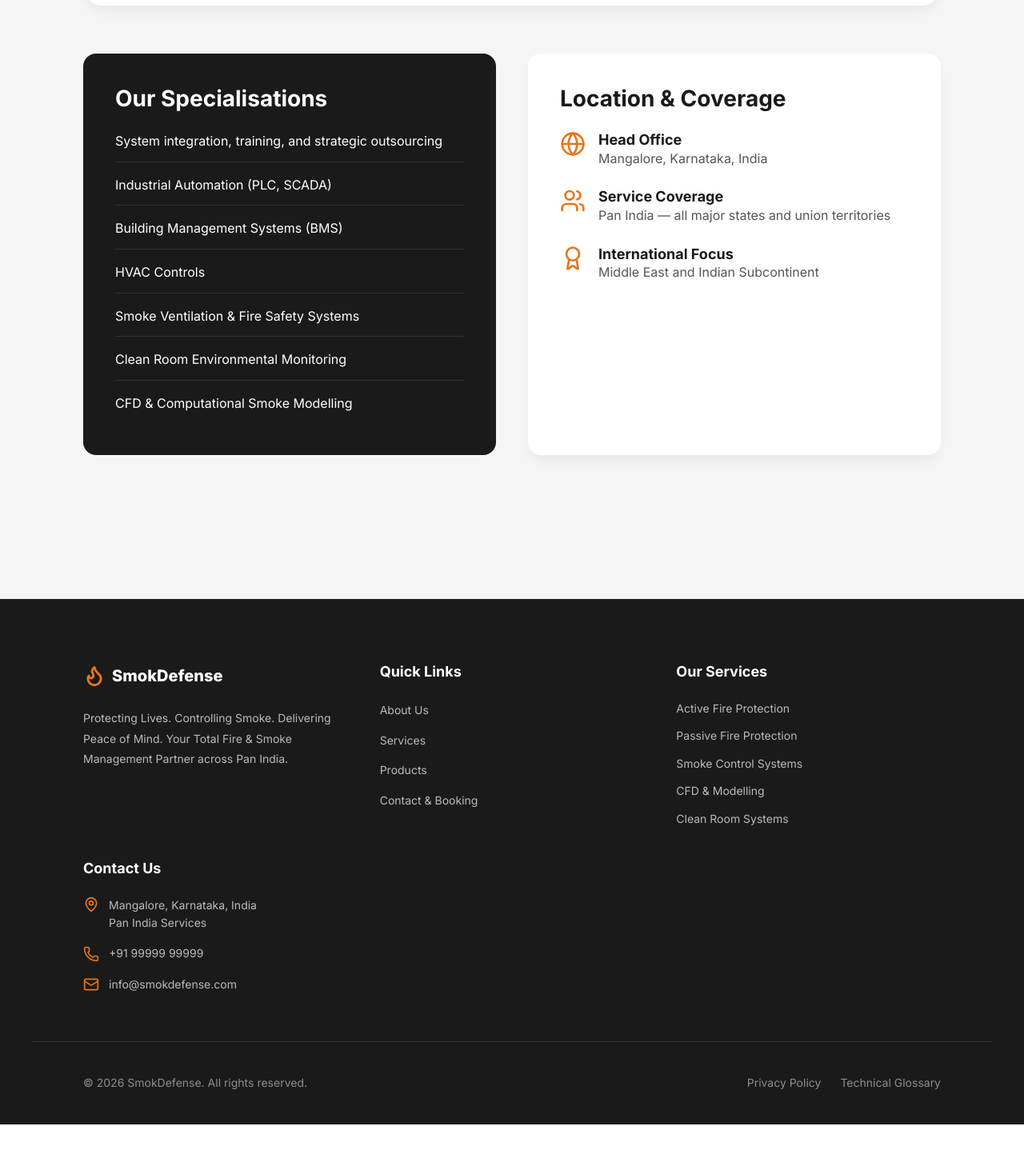
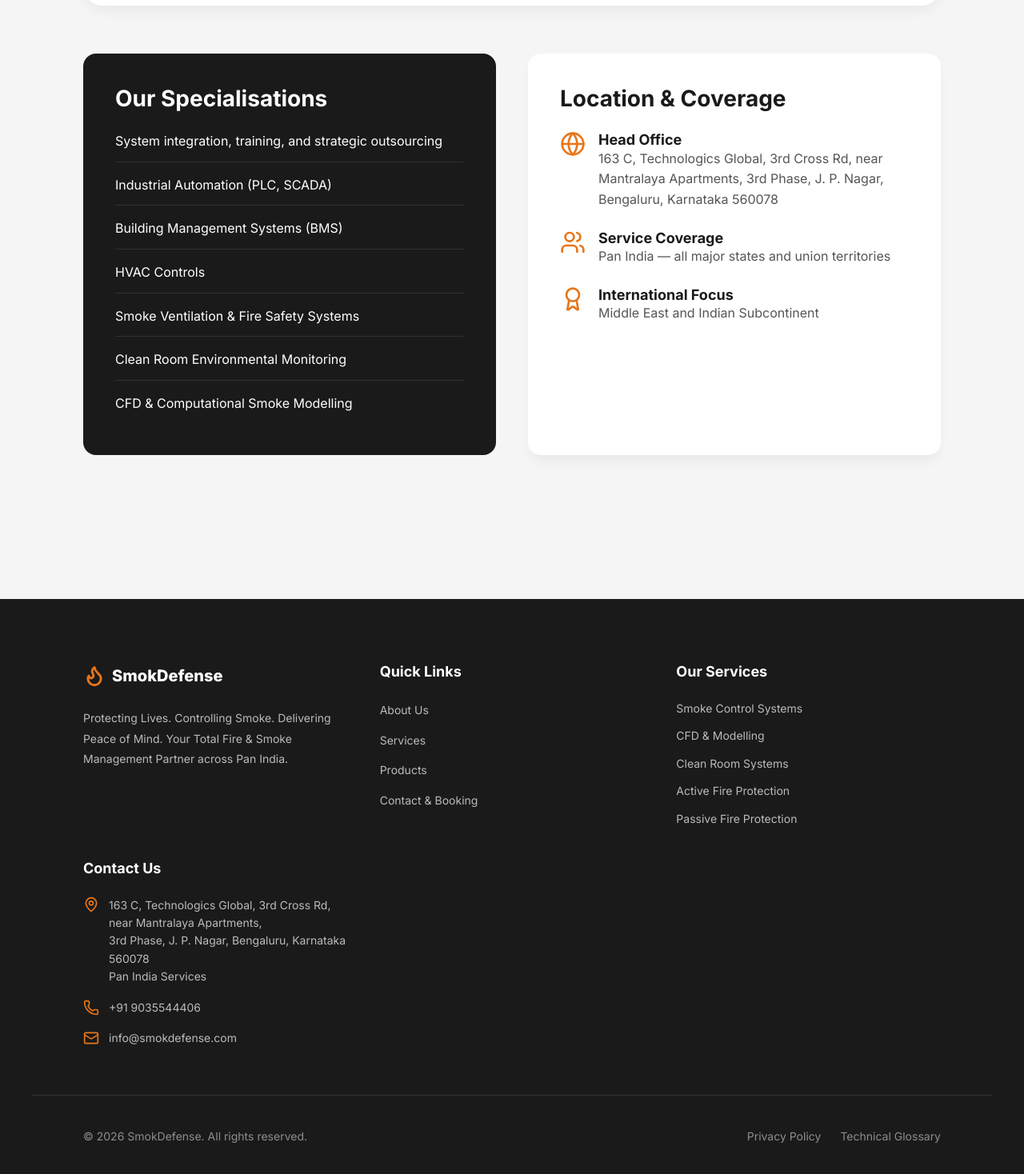
Before and after one commit to Shaazomar/SmokDefense, a React app: page /about in a window 1280 px wide. Shown: the part 1228-2696 px from the top of the page at 80% size. Before the commit the page ends 2634 px from the top, so only its background shows below. Built offline with nearby package versions, Linux system fonts and the light colour scheme; the HTML template or start-up script is replaced by a standard one.

Commit message:
Update site content: reorder services, update product images, update address/phone, rewrite hero text

```diff
--- a/src/components/layout/Footer.jsx
+++ b/src/components/layout/Footer.jsx
@@ -33,11 +33,11 @@
         <div>
           <h4 style={{ fontSize: '18px', marginBottom: '24px' }}>Our Services</h4>
           <ul style={{ display: 'flex', flexDirection: 'column', gap: '12px' }}>
-            <li style={{ color: 'rgba(255,255,255,0.7)', fontSize: '14px' }}>Active Fire Protection</li>
-            <li style={{ color: 'rgba(255,255,255,0.7)', fontSize: '14px' }}>Passive Fire Protection</li>
             <li style={{ color: 'rgba(255,255,255,0.7)', fontSize: '14px' }}>Smoke Control Systems</li>
             <li style={{ color: 'rgba(255,255,255,0.7)', fontSize: '14px' }}>CFD & Modelling</li>
             <li style={{ color: 'rgba(255,255,255,0.7)', fontSize: '14px' }}>Clean Room Systems</li>
+            <li style={{ color: 'rgba(255,255,255,0.7)', fontSize: '14px' }}>Active Fire Protection</li>
+            <li style={{ color: 'rgba(255,255,255,0.7)', fontSize: '14px' }}>Passive Fire Protection</li>
           </ul>
         </div>
 
@@ -47,11 +47,11 @@
           <ul style={{ display: 'flex', flexDirection: 'column', gap: '16px' }}>
             <li style={{ display: 'flex', alignItems: 'flex-start', gap: '12px' }}>
               <MapPin size={20} color="#E8761A" style={{ flexShrink: 0 }} />
-              <span style={{ color: 'rgba(255,255,255,0.7)', fontSize: '14px' }}>Mangalore, Karnataka, India<br/>Pan India Services</span>
+              <span style={{ color: 'rgba(255,255,255,0.7)', fontSize: '14px' }}>163 C, Technologics Global, 3rd Cross Rd, near Mantralaya Apartments,<br/>3rd Phase, J. P. Nagar, Bengaluru, Karnataka 560078<br/>Pan India Services</span>
             </li>
             <li style={{ display: 'flex', alignItems: 'center', gap: '12px' }}>
               <Phone size={20} color="#E8761A" style={{ flexShrink: 0 }} />
-              <span style={{ color: 'rgba(255,255,255,0.7)', fontSize: '14px' }}>+91 99999 99999</span>
+              <span style={{ color: 'rgba(255,255,255,0.7)', fontSize: '14px' }}>+91 9035544406</span>
             </li>
             <li style={{ display: 'flex', alignItems: 'center', gap: '12px' }}>
               <Mail size={20} color="#E8761A" style={{ flexShrink: 0 }} />
--- a/src/pages/About.jsx
+++ b/src/pages/About.jsx
@@ -21,7 +21,7 @@
             transition={{ delay: 0.1 }}
             style={{ fontSize: '20px', maxWidth: '800px', margin: '0 auto', color: 'rgba(255,255,255,0.8)' }}
           >
-            SmokDefense is a fire and smoke management systems company based in Mangalore, Karnataka, providing end-to-end solutions across Pan India.
+            SmokDefense is a fire and smoke management systems company based in Bengaluru, Karnataka, providing end-to-end solutions across Pan India.
           </motion.p>
         </div>
       </section>
@@ -92,7 +92,7 @@
                   <Globe size={32} color="var(--primary-orange)" style={{ flexShrink: 0 }} />
                   <div>
                     <h5 style={{ fontSize: '18px', fontWeight: 700 }}>Head Office</h5>
-                    <p style={{ color: 'var(--body-grey)' }}>Mangalore, Karnataka, India</p>
+                    <p style={{ color: 'var(--body-grey)' }}>163 C, Technologics Global, 3rd Cross Rd, near Mantralaya Apartments, 3rd Phase, J. P. Nagar, Bengaluru, Karnataka 560078</p>
                   </div>
                 </div>
                 <div style={{ display: 'flex', gap: '16px' }}>
--- a/src/pages/Contact.jsx
+++ b/src/pages/Contact.jsx
@@ -36,14 +36,14 @@
                 <MapPin size={28} />
                 <div>
                   <h5 style={{ fontSize: '18px', fontWeight: 600, marginBottom: '4px' }}>Location</h5>
-                  <p style={{ opacity: 0.9 }}>Mangalore, Karnataka, India<br/>Service Coverage: Pan India</p>
+                  <p style={{ opacity: 0.9 }}>163 C, Technologics Global, 3rd Cross Rd, near Mantralaya Apartments,<br/>3rd Phase, J. P. Nagar, Bengaluru, Karnataka 560078<br/>Service Coverage: Pan India</p>
                 </div>
               </li>
               <li style={{ display: 'flex', gap: '20px' }}>
                 <Phone size={28} />
                 <div>
                   <h5 style={{ fontSize: '18px', fontWeight: 600, marginBottom: '4px' }}>Phone</h5>
-                  <p style={{ opacity: 0.9 }}>+91 99999 99999</p>
+                  <p style={{ opacity: 0.9 }}>+91 9035544406</p>
                 </div>
               </li>
               <li style={{ display: 'flex', gap: '20px' }}>
@@ -90,11 +90,11 @@
               <div style={{ display: 'flex', flexDirection: 'column', gap: '8px' }}>
                 <label style={{ fontSize: '14px', fontWeight: 600, color: 'var(--body-grey)' }}>Service Required</label>
                 <select style={{ padding: '12px 16px', borderRadius: '8px', border: '1px solid var(--mid-grey)', backgroundColor: 'var(--white)' }}>
-                  <option>Active Fire Protection</option>
-                  <option>Passive Fire Protection</option>
                   <option>Smoke Control Systems</option>
                   <option>CFD Modelling</option>
                   <option>Clean Room Systems</option>
+                  <option>Active Fire Protection</option>
+                  <option>Passive Fire Protection</option>
                   <option>Maintenance / Other</option>
                 </select>
               </div>
--- a/src/pages/Home.jsx
+++ b/src/pages/Home.jsx
@@ -67,13 +67,13 @@
             letterSpacing: '-2px',
             textShadow: '0 10px 30px rgba(0,0,0,0.5)'
           }}>
-             Protecting Lives. <br/>
+             Controlling Smoke. <br/>
             <span style={{
               background: 'linear-gradient(135deg, var(--primary-orange) 0%, #FFB075 100%)',
               WebkitBackgroundClip: 'text',
               WebkitTextFillColor: 'transparent',
               display: 'inline-block'
-            }}>Controlling Smoke.</span>
+            }}>Protecting Lives.</span>
           </motion.h1>
 
           <motion.p variants={fadeInUp} style={{
@@ -145,11 +145,11 @@
 
           <div style={{ display: 'grid', gridTemplateColumns: 'repeat(auto-fit, minmax(280px, 1fr))', gap: '30px' }}>
             {[
-              { icon: <Shield size={40} />, title: 'Active Fire', desc: 'Extinguishers, alarms, sprinklers and suppression running 24/7.', img: '/images/image_active_fire_1776602431065.png' },
-              { icon: <Settings size={40} />, title: 'Passive Protection', desc: 'Fire doors, dampers, and fire stopping acting as silent barriers.', img: '/images/image_passive_fire_1776602447129.png' },
               { icon: <Wind size={40} />, title: 'Smoke Control', desc: 'FSCS panels and fan/damper management for critical extraction.', img: '/images/image_smoke_panel_1776602463560.png' },
               { icon: <FileBarChart size={40} />, title: 'CFD Modelling', desc: 'Advanced smoke tracking simulation before a brick is laid.', img: '/images/image_cfd_model_1776602481280.png' },
               { icon: <Microscope size={40} />, title: 'Clean Room Systems', desc: 'EMS monitoring for pharma and precision laboratories.', img: '/images/image_clean_room_1776602497882.png' },
+              { icon: <Shield size={40} />, title: 'Active Fire', desc: 'Extinguishers, alarms, sprinklers and suppression running 24/7.', img: '/images/image_active_fire_1776602431065.png' },
+              { icon: <Settings size={40} />, title: 'Passive Protection', desc: 'Fire doors, dampers, and fire stopping acting as silent barriers.', img: '/images/image_passive_fire_1776602447129.png' },
               { icon: <Wrench size={40} />, title: 'Maintenance', desc: 'Inspections, testing, balancing, and regulatory sign-offs.', img: '/images/image_maintenance_1776602512508.png' }
             ].map((service, i) => (
               <motion.div
--- a/src/pages/Services.jsx
+++ b/src/pages/Services.jsx
@@ -3,33 +3,6 @@
 
 const Services = () => {
   const categories = [
-    {
-      id: 'active',
-      title: 'Active Fire Protection',
-      desc: 'Live, operational fire-fighting and suppression systems that activate during a fire event.',
-      img: '/images/image_active_fire_1776602431065.png',
-      items: [
-        { name: 'Fire Extinguishers', desc: 'Portable and fixed suppression devices for immediate fire response.' },
-        { name: 'Fire Alarms', desc: 'Detection and early-warning alert systems (conventional, addressable).' },
-        { name: 'Sprinkler Systems', desc: 'Automatic water-based fire suppression systems.' },
-        { name: 'Suppression Systems', desc: 'Gaseous or chemical suppression for server rooms, data centres.' },
-        { name: 'Emergency Lighting', desc: 'Maintained and non-maintained luminaires for safe evacuation.' },
-        { name: 'Smoke Ventilation', desc: 'Mechanical and natural systems to extract smoke.' }
-      ]
-    },
-    {
-      id: 'passive',
-      title: 'Passive Fire Protection',
-      desc: 'Structural and architectural fire barriers that require no mechanical action.',
-      img: '/images/image_passive_fire_1776602447129.png',
-      items: [
-        { name: 'Fire Doors', desc: 'Fire-rated doors that compartmentalise fire and smoke spread.' },
-        { name: 'Wayfinding', desc: 'Photoluminescent and illuminated signage.' },
-        { name: 'Dampers', desc: 'Mechanical barriers installed in ductwork to prevent smoke spread.' },
-        { name: 'Fire Stopping', desc: 'Sealing of all service penetrations to maintain compartmentation.' },
-        { name: 'Fire Rated Glass', desc: 'Specialist glazing that resists fire and smoke spread.' }
-      ]
-    },
     {
       id: 'smoke',
       title: 'Smoke Control Systems',
@@ -64,6 +37,33 @@
         { name: 'Data Logging', desc: '21 CFR Part 11 compliant software with real-time trends.' },
         { name: 'Wireless Systems', desc: 'Ultra-low power wireless transmitters with SCADA integration.' },
         { name: 'Door Interlocking', desc: 'Personnel access control systems for classified areas.' }
+      ]
+    },
+    {
+      id: 'active',
+      title: 'Active Fire Protection',
+      desc: 'Live, operational fire-fighting and suppression systems that activate during a fire event.',
+      img: '/images/image_active_fire_1776602431065.png',
+      items: [
+        { name: 'Fire Extinguishers', desc: 'Portable and fixed suppression devices for immediate fire response.' },
+        { name: 'Fire Alarms', desc: 'Detection and early-warning alert systems (conventional, addressable).' },
+        { name: 'Sprinkler Systems', desc: 'Automatic water-based fire suppression systems.' },
+        { name: 'Suppression Systems', desc: 'Gaseous or chemical suppression for server rooms, data centres.' },
+        { name: 'Emergency Lighting', desc: 'Maintained and non-maintained luminaires for safe evacuation.' },
+        { name: 'Smoke Ventilation', desc: 'Mechanical and natural systems to extract smoke.' }
+      ]
+    },
+    {
+      id: 'passive',
+      title: 'Passive Fire Protection',
+      desc: 'Structural and architectural fire barriers that require no mechanical action.',
+      img: '/images/image_passive_fire_1776602447129.png',
+      items: [
+        { name: 'Fire Doors', desc: 'Fire-rated doors that compartmentalise fire and smoke spread.' },
+        { name: 'Wayfinding', desc: 'Photoluminescent and illuminated signage.' },
+        { name: 'Dampers', desc: 'Mechanical barriers installed in ductwork to prevent smoke spread.' },
+        { name: 'Fire Stopping', desc: 'Sealing of all service penetrations to maintain compartmentation.' },
+        { name: 'Fire Rated Glass', desc: 'Specialist glazing that resists fire and smoke spread.' }
       ]
     }
   ];
```
Also changed, not shown: src/pages/Products.jsx (+4 -4 lines).
